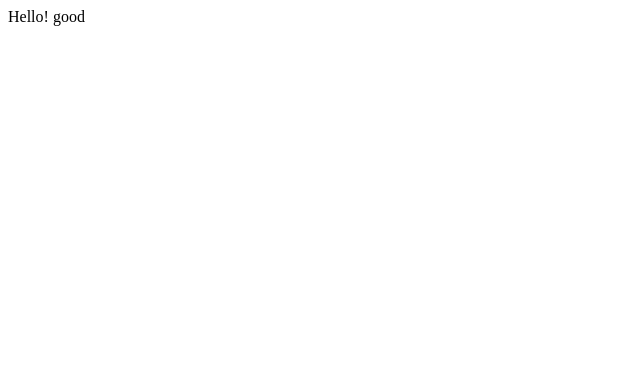
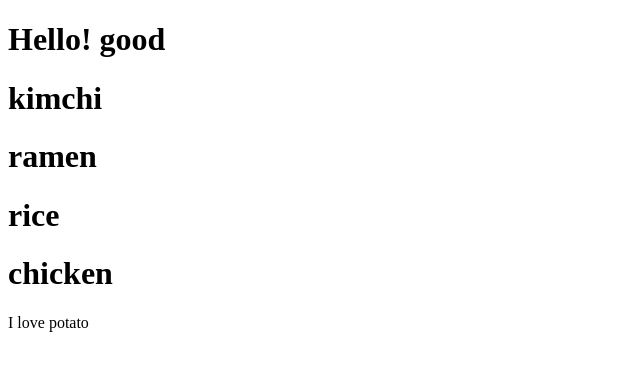
Before and after one commit to limit-b/react-beginner, a React (Create React App) app: page / in a window 1280 px wide. Shown: the top 370 px of the page, without its empty margins (0-640 px from the left). Built offline with nearby package versions, Linux system fonts and the light colour scheme.

Commit message:
Feat: Add first react component with JSX and props

```diff
--- a/package.json
+++ b/package.json
@@ -11,6 +11,7 @@
     "@testing-library/jest-dom": "^5.16.4",
     "@testing-library/react": "^13.1.1",
     "@testing-library/user-event": "^13.5.0",
+    "prop-types": "^15.8.1",
     "react": "^18.0.0",
     "react-dom": "^18.0.0",
     "react-scripts": "^5.0.1",
--- a/src/App.js
+++ b/src/App.js
@@ -1,5 +1,21 @@
+// import React from 'react';
+import PropTypes from 'prop-types';
 // import logo from './logo.svg';
 // import './App.css';
+
+// class Food extends React.Component {
+//     static propTypes = { favorite: PropTypes.string.isRequired };
+
+//     render() {
+//         const { favorite } = this.props;
+//         return <h1>{favorite}</h1>;
+//     }
+// }
+
+function Food({ favorite }) {
+    return <h1>{favorite}</h1>;
+}
+Food.propTypes = { favorite: PropTypes.string.isRequired };
 
 function App() {
     return (
@@ -18,7 +34,11 @@ function App() {
                     Learn React
                 </a>
             </header> */}
-            Hello! good
+            <h1>Hello! good</h1>
+            <Food favorite="kimchi" />
+            <Food favorite="ramen" />
+            <Food favorite="rice" />
+            <Food favorite="chicken" />
         </div>
     );
 }
--- /dev/null
+++ b/src/Potato.js
@@ -0,0 +1,5 @@
+function Potato() {
+    return <span>I love potato</span>;
+}
+
+export default Potato;
--- a/src/index.js
+++ b/src/index.js
@@ -1,14 +1,21 @@
-import React from 'react';
+// import React from 'react';
 import ReactDOM from 'react-dom/client';
 // import './index.css';
 import App from './App';
+import Potato from './Potato';
 // import reportWebVitals from './reportWebVitals';
 
 const root = ReactDOM.createRoot(document.getElementById('root'));
+// root.render(
+//     <React.StrictMode>
+//         <App />
+//     </React.StrictMode>
+// );
 root.render(
-    <React.StrictMode>
+    <>
         <App />
-    </React.StrictMode>
+        <Potato />
+    </>
 );
 
 // If you want to start measuring performance in your app, pass a function
```
